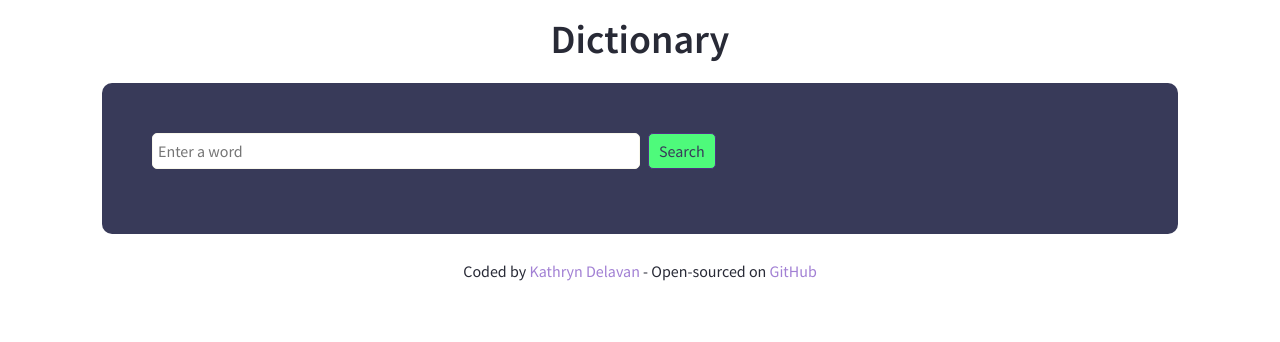
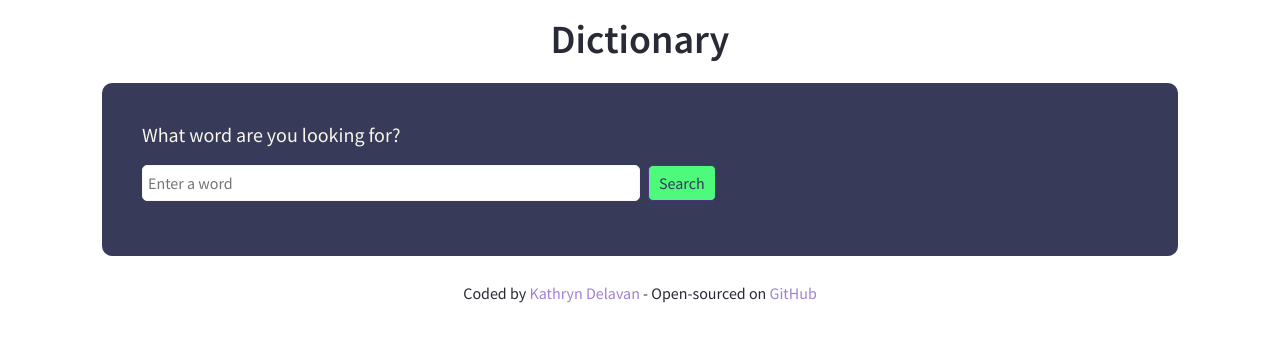
Before and after one commit to kdelavan/dictionary-project, a React (Create React App) app: page / in a window 1280 px wide. Shown: the top 342 px of the page. Built offline with nearby package versions, Linux system fonts and the light colour scheme; no server answers.

Commit message:
adjusted some styling

```diff
--- a/src/App.js
+++ b/src/App.js
@@ -7,7 +7,7 @@ function App() {
     <div className="container">
       <div className="App">
         <header className="App-header">
-          <h1>Dictionary</h1>
+          <h1> Dictionary </h1>
         </header>
         <main>
           <Dictionary defaultKeyword="howdy" />
--- a/src/Dictionary.css
+++ b/src/Dictionary.css
@@ -6,9 +6,14 @@
   font-family: "Source Sans Pro", sans-serif;
 }
 
+.Dictionary h1 {
+  color: #f8f7eb;
+  font-size: 20px;
+  margin-bottom: 18px;
+}
+
 .Dictionary form {
   margin-bottom: 15px;
-  padding: 10px;
 }
 
 .Dictionary #search-bar {
--- a/src/Dictionary.js
+++ b/src/Dictionary.js
@@ -35,6 +35,7 @@ export default function Dictionary(props) {
   if (loaded) {
     return (
       <div className="Dictionary">
+        <h1>What word are you looking for?</h1>
         <form onSubmit={handleSubmit}>
           <input
             id="search-bar"
--- a/src/Synonyms.css
+++ b/src/Synonyms.css
@@ -6,5 +6,6 @@
 .Synonyms li {
   display: inline-block;
   list-style: none;
-  padding-right: 38px;
+  padding-right: 18px;
+  font-size: 16px;
 }
```
